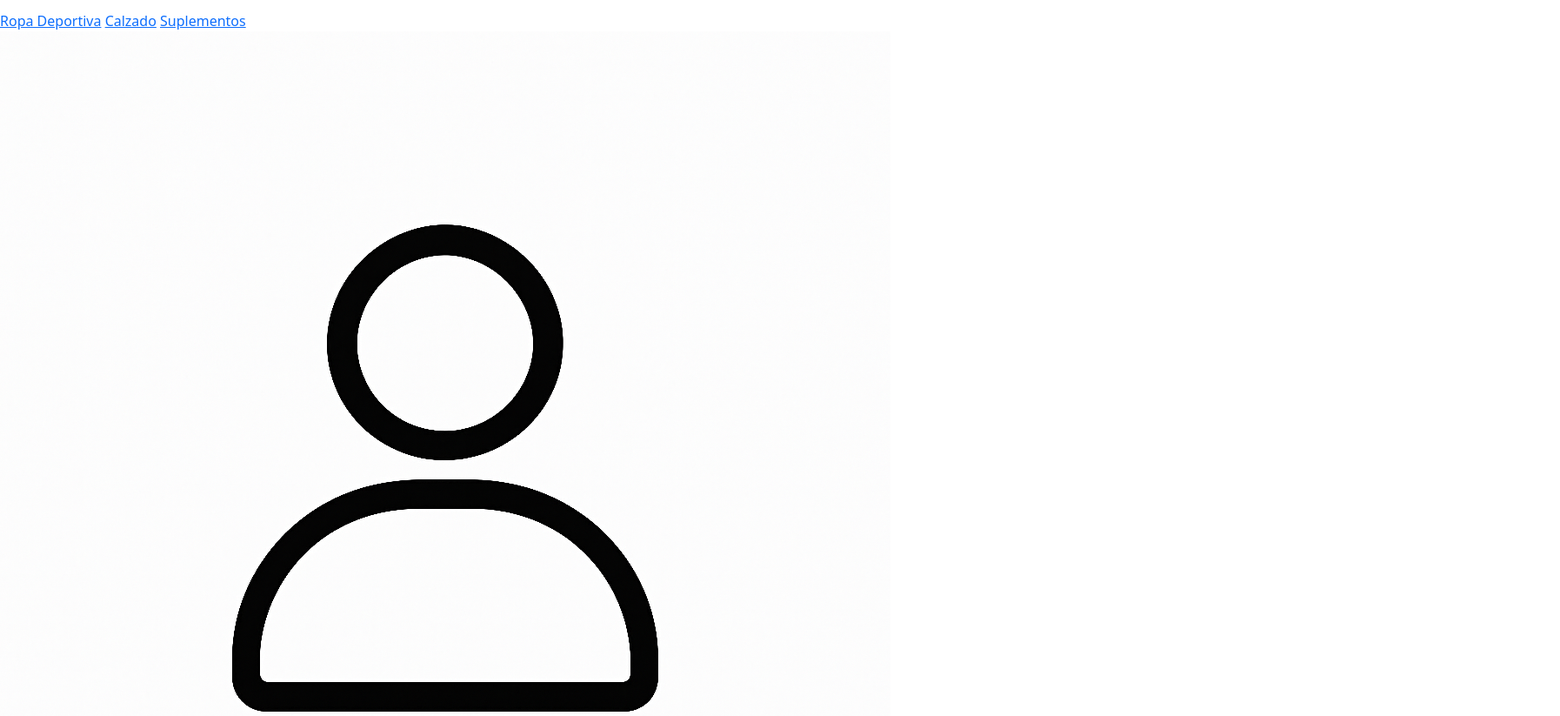
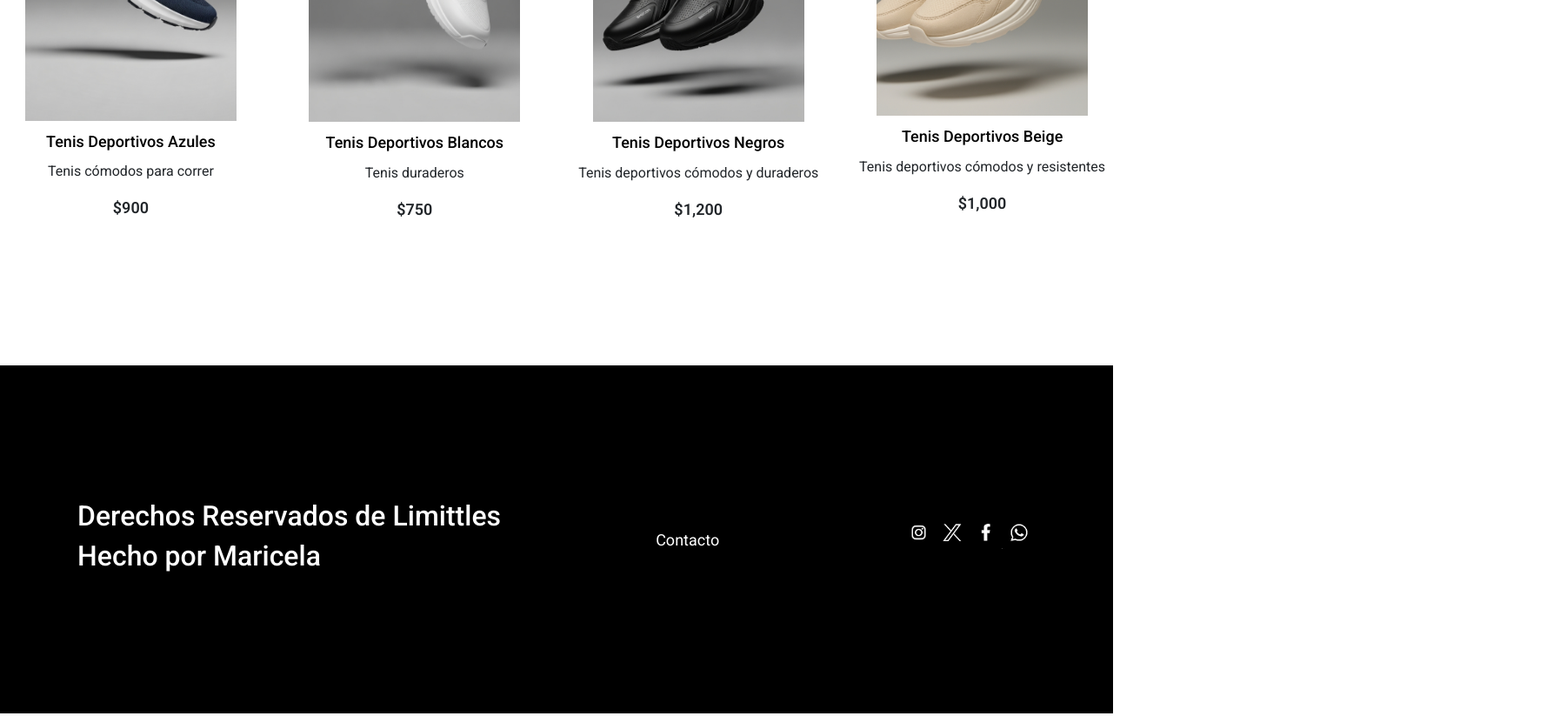
Before and after one commit to MariQuezada/Tienda-Deportiva, a plain HTML site: page index.html in a window 1280 px wide. Shown: the part 1180-2003 px from the top of the page at 87% size, 1794 px wide, since content can reach past the window. Drawn offline with nearby package versions, Linux system fonts and the light colour scheme; the site is published under a folder, as on GitHub Pages, so addresses that start at the root find nothing.

Commit message:
corrijo dos rutas de index

```diff
--- a/index.html
+++ b/index.html
@@ -6,7 +6,7 @@
     <title>Limittles - inicio</title>
 
     <link href="https://cdn.jsdelivr.net/npm/bootstrap@5.3.7/dist/css/bootstrap.min.css" rel="stylesheet" integrity="sha384-LN+7fdVzj6u52u30Kp6M/trliBMCMKTyK833zpbD+pXdCLuTusPj697FH4R/5mcr" crossorigin="anonymous">
-    <link rel="stylesheet" href="../../styles/styles.css">
+    <link rel="stylesheet" href="styles/styles.css">
 </head>
 <body>
     <header class="header_index">
@@ -123,12 +123,12 @@
                 </li>
                 <li>
                     <a href="https://x.com/" target="_blank">
-                        <img src="/assets/img/Twitter.png"  alt="Logo de Twitter">
+                        <img src="./assets/img/Twitter.png"  alt="Logo de Twitter">
                     </a>
                 </li>
                 <li>
                     <a href="https://es-la.facebook.com/" target="_blank">
-                        <img src="/assets/img/Facebook.jpg"  alt="Logo de Facebook">
+                        <img src="./assets/img/Facebook.jpg"  alt="Logo de Facebook">
                     </a>
                 </li>
                 <li>
```
